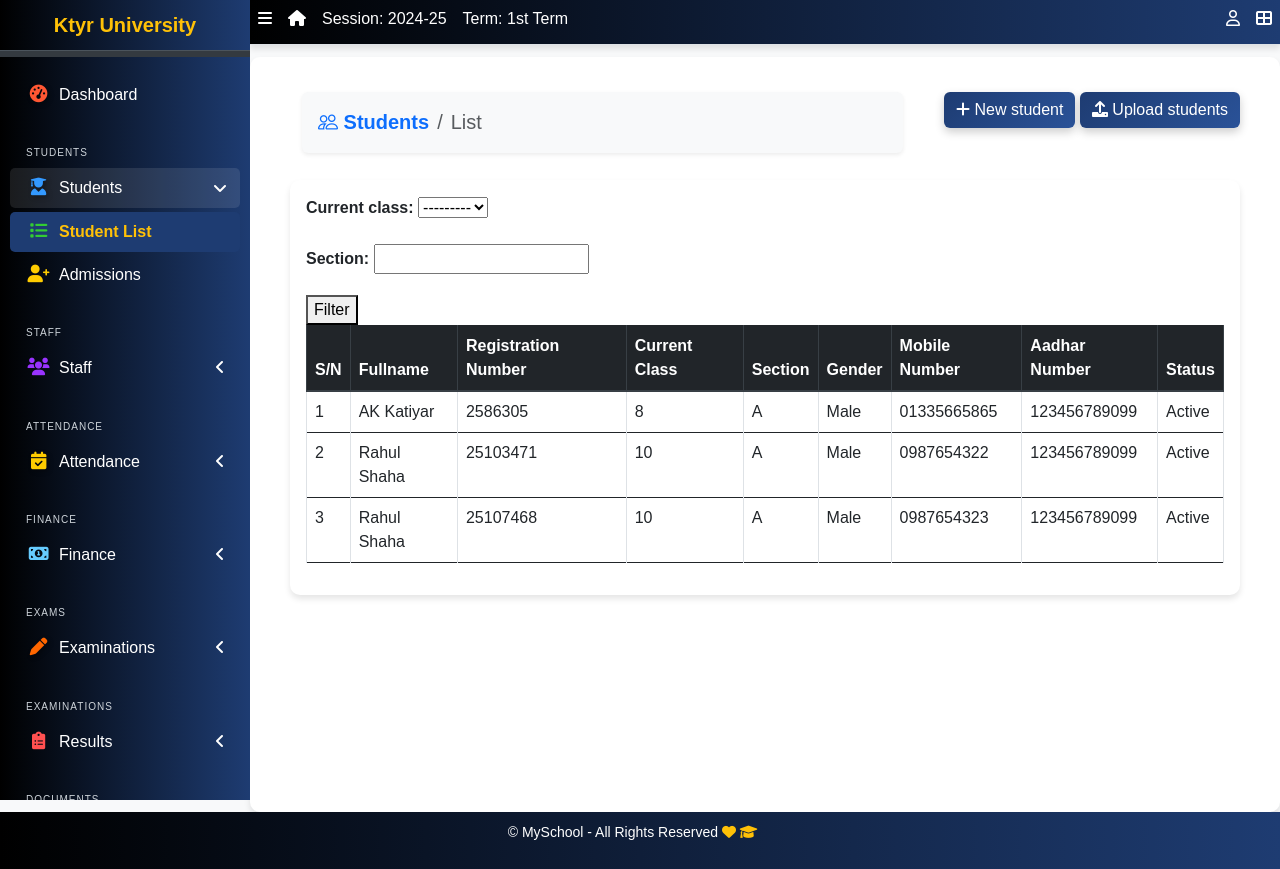
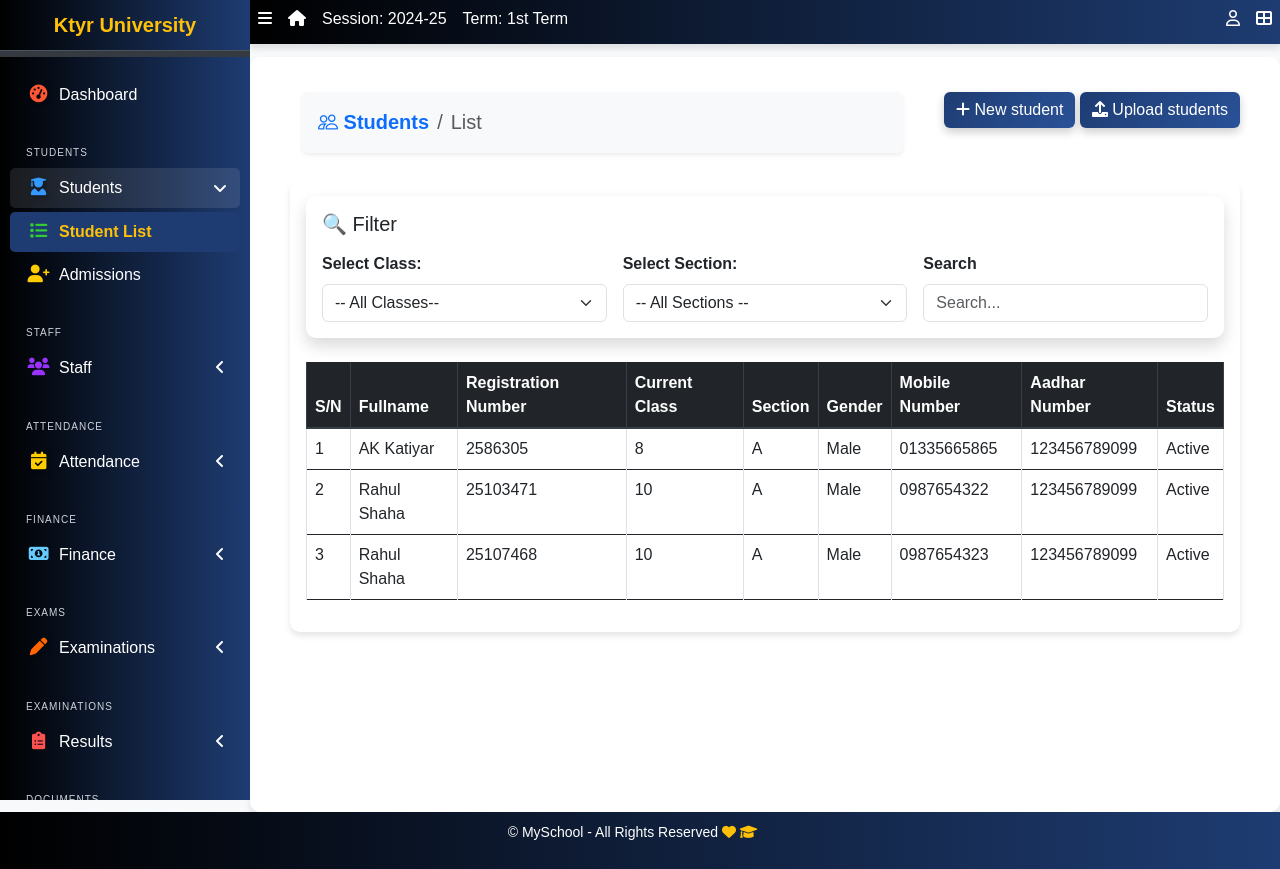
Before and after one commit to AmanKtyr/Django-School-Management-System, a Django app: page /student/list in a window 1280 px wide. Run offline with Django 3.2, Linux system fonts and the light colour scheme; a user stored in the database is signed in; data comes from the database, SQL or seed files in the repository; both versions use the stored data as it was after the commit; some libraries are stand-ins or nearby versions.

Commit message:
add filter section in students list page

```diff
--- a/SMS/apps/corecode/filters.py
+++ b/SMS/apps/corecode/filters.py
@@ -1,30 +1,44 @@
 # filters.py या forms.py
 from django import forms
-from .models import current_class, Section
+from .models import StudentClass
+from apps.students.models import Student
 
 class ClassSectionFilterForm(forms.Form):
     class_name = forms.ModelChoiceField(
-        queryset=current_class.objects.all(),
+        queryset=StudentClass.objects.all(),
         required=False,
-        empty_label="-- सभी कक्षाएं --",
-        label="कक्षा चुनें",
-        widget=forms.Select(attrs={'current_class': 'form-select', 'onchange': 'this.form.submit()'}),
+        empty_label="-- All Classes--",
+        label="Select Class",
+        widget=forms.Select(attrs={
+            'class': 'form-select',
+            'onchange': 'this.form.submit()',
+            'id': 'class-filter'
+        }),
     )
 
-    section = forms.ModelChoiceField(
-        queryset=Section.objects.all(),
+    section = forms.ChoiceField(
+        choices=[],
         required=False,
-        empty_label="-- सभी सेक्शन --",
-        label="सेक्शन चुनें",
-        widget=forms.Select(attrs={'current_class': 'form-select', 'onchange': 'this.form.submit()'}),
+        label="Select Section",
+        widget=forms.Select(attrs={
+            'class': 'form-select',
+            'onchange': 'this.form.submit()',
+            'id': 'section-filter'
+        }),
     )
 
     def __init__(self, *args, **kwargs):
         super().__init__(*args, **kwargs)
-        # यदि क्लास चुनी गई है तो सेक्शन क्वेरीसेट फिल्टर करें
-        if 'class_name' in self.data and self.data['class_name']:
+        # Get unique sections from Student model
+        sections = Student.objects.values_list('section', flat=True).distinct()
+        section_choices = [('', '-- All Sections --')] + [(section, section) for section in sections if section]
+        self.fields['section'].choices = section_choices
+
+        if 'class_name' in self.data:
             try:
                 class_id = int(self.data['class_name'])
-                self.fields['section'].queryset = Section.objects.filter(class_name_id=class_id)
+                sections = Student.objects.filter(current_class_id=class_id).values_list('section', flat=True).distinct()
+                section_choices = [('', '-- All Sections --')] + [(section, section) for section in sections if section]
+                self.fields['section'].choices = section_choices
             except (ValueError, TypeError):
                 pass
--- a/SMS/apps/corecode/templates/corecode/class_list.html
+++ b/SMS/apps/corecode/templates/corecode/class_list.html
@@ -16,6 +16,8 @@ Classes
 
 
 {% block content %}
+
+{% include 'includes/class_section_filter.html' with filter_form=filter_form show_search=True %}
   <div class="row">
     <div class="col-sm-12">
 
--- a/SMS/apps/corecode/templates/corecode/fee_settings.html
+++ b/SMS/apps/corecode/templates/corecode/fee_settings.html
@@ -2,6 +2,7 @@
 {% load static %}
 
 {% block content %}
+{% include 'includes/class_section_filter.html' with filter_form=filter_form show_search=True %}
 
 <body>
     <div class="container mt-4">
--- a/SMS/apps/students/templates/students/student_list.html
+++ b/SMS/apps/students/templates/students/student_list.html
@@ -25,10 +25,10 @@
 
 {% block content %}
 
-<form method="get">
-  {{ myFilter.form.as_p }}
-  <button type="submit">Filter</button>
-</form>
+
+
+
+{% include 'includes/class_section_filter.html' with filter_form=filter_form show_search=True %}
 
   <div class="table-responsive">
     <table id="studenttable" class="table table-bordered table-hover" data-page-length='100'>
--- a/SMS/apps/students/views.py
+++ b/SMS/apps/students/views.py
@@ -10,6 +10,7 @@ from django.views.generic.edit import CreateView, DeleteView, UpdateView
 from django.shortcuts import render
 
 from apps.finance.models import Invoice
+from apps.corecode.filters import ClassSectionFilterForm
 
 from .models import Student, StudentBulkUpload
 from .filters import StudentFilter
@@ -21,12 +22,19 @@ class StudentListView(LoginRequiredMixin, ListView):
 
     def get_queryset(self):
         queryset = super().get_queryset()
-        self.myFilter = StudentFilter(self.request.GET, queryset=queryset)
-        return self.myFilter.qs
+        self.filter_form = ClassSectionFilterForm(self.request.GET)
+
+        if self.filter_form.is_valid():
+            if self.filter_form.cleaned_data['class_name']:
+                queryset = queryset.filter(current_class=self.filter_form.cleaned_data['class_name'])
+            if self.filter_form.cleaned_data['section']:
+                queryset = queryset.filter(section=self.filter_form.cleaned_data['section'])
+
+        return queryset
 
     def get_context_data(self, **kwargs):
         context = super().get_context_data(**kwargs)
-        context["myFilter"] = self.myFilter
+        context["filter_form"] = self.filter_form
         return context
 
 class StudentDetailView(LoginRequiredMixin, DetailView):
--- /dev/null
+++ b/SMS/templates/includes/class_section_filter.html
@@ -0,0 +1,44 @@
+<div class="card shadow p-3 mb-4">
+    <h5 class="mb-3">🔍 Filter</h5>
+    <form method="GET" class="row g-3" id="filter-form">
+        <div class="col-md-4">
+            {{ filter_form.class_name.label_tag }}
+            {{ filter_form.class_name }}
+        </div>
+        <div class="col-md-4">
+            {{ filter_form.section.label_tag }}
+            {{ filter_form.section }}
+        </div>
+        {% if show_search %}
+        <div class="col-md-4">
+            <label class="form-label">Search</label>
+            <input type="text" class="form-control" name="search" placeholder="Search..." value="{{ request.GET.search }}">
+        </div>
+        {% endif %}
+    </form>
+</div>
+
+<script>
+document.addEventListener('DOMContentLoaded', function() {
+    const classSelect = document.getElementById('class-filter');
+    const sectionSelect = document.getElementById('section-filter');
+
+    classSelect.addEventListener('change', function() {
+        const classId = this.value;
+        // Clear section selection when class changes
+        sectionSelect.innerHTML = '<option value="">-- All Sections --</option>';
+
+        if(classId) {
+            fetch(`/api/get-sections/${classId}/`)
+                .then(response => response.json())
+                .then(data => {
+                    data.sections.forEach(section => {
+                        const option = new Option(section.name, section.id);
+                        sectionSelect.add(option);
+                    });
+                });
+        }
+        document.getElementById('filter-form').submit();
+    });
+});
+</script>
```
Also changed, not shown: SMS/apps/templatetags/dropdown_filter.html (deleted, +0 -17 lines), SMS/apps/templatetags/__init__.py (deleted), SMS/db.sqlite3, 1 other file.
